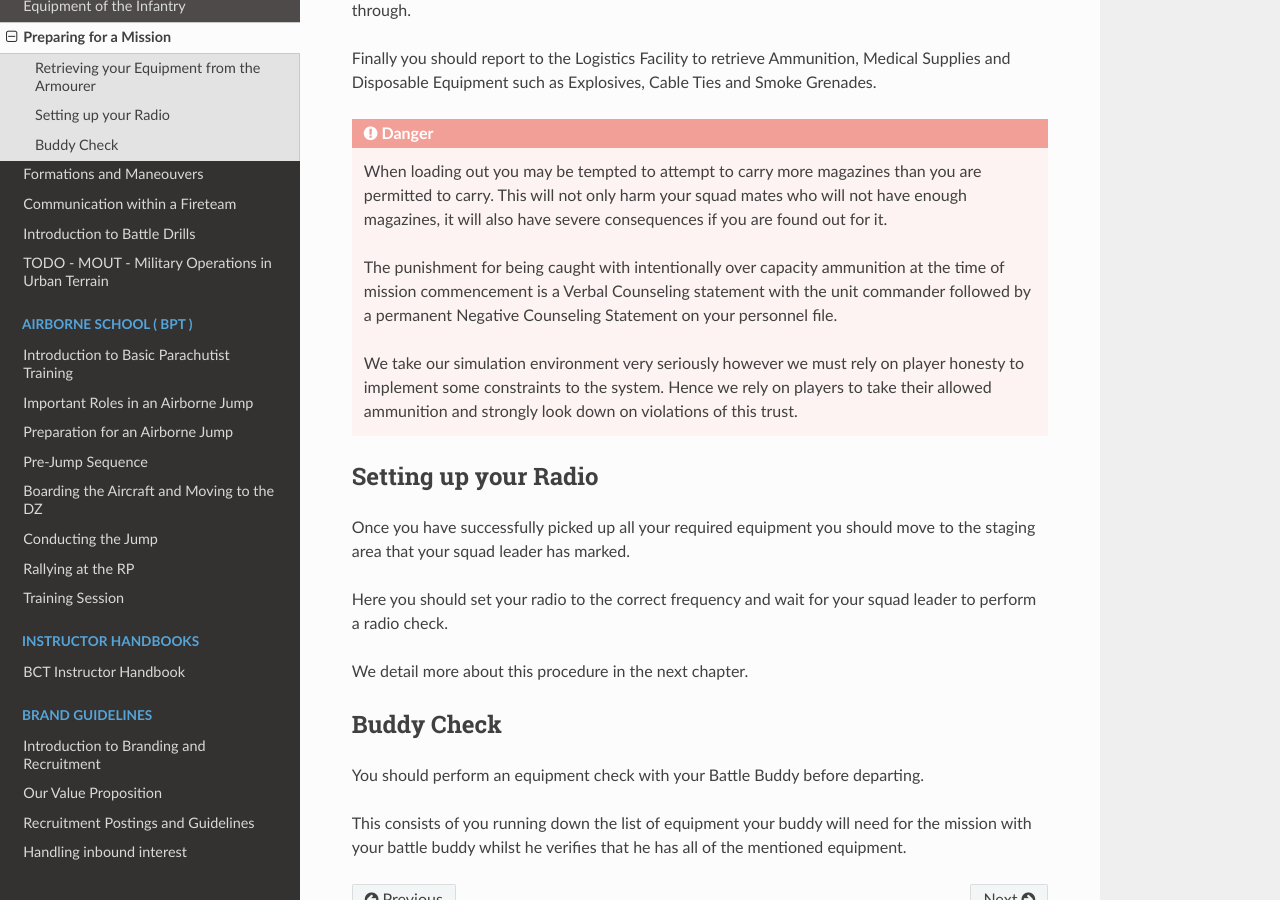
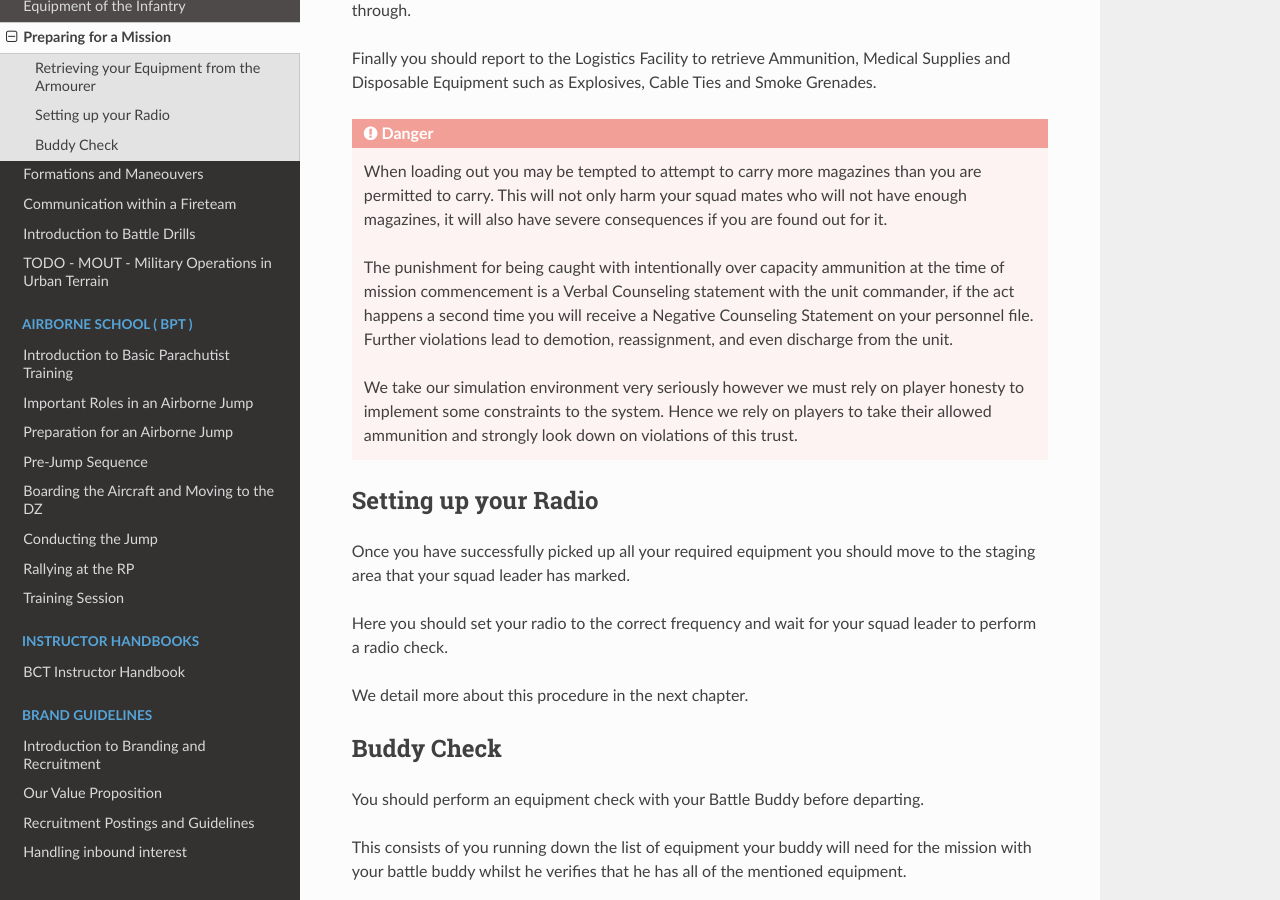
Before and after one commit to 1st-rapid-response-force/Training-Programs, a Sphinx documentation site: the page built from docs/source/ait_11/preparing_for_action.rst, in a window 1280 px wide and 900 px high, scrolled down 553 px. Built offline with Sphinx 7.4.7 and the Read the Docs theme 2.0.0, drawn with Linux system fonts in a browser that asks for light colours; formulas are drawn with MathJax 3.

Commit message:
Update preparing_for_action.rst

```diff
--- a/docs/source/ait_11/preparing_for_action.rst
+++ b/docs/source/ait_11/preparing_for_action.rst
@@ -20,7 +20,7 @@ Finally you should report to the Logistics Facility to retrieve Ammunition, Medi
 
   When loading out you may be tempted to attempt to carry more magazines than you are permitted to carry. This will not only harm your squad mates who will not have enough magazines, it will also have severe consequences if you are found out for it.
 
-  The punishment for being caught with intentionally over capacity ammunition at the time of mission commencement is a Verbal Counseling statement with the unit commander followed by a permanent Negative Counseling Statement on your personnel file.
+  The punishment for being caught with intentionally over capacity ammunition at the time of mission commencement is a Verbal Counseling statement with the unit commander, if the act happens a second time you will receive a Negative Counseling Statement on your personnel file. Further violations lead to demotion, reassignment, and even discharge from the unit.
 
   We take our simulation environment very seriously however we must rely on player honesty to implement some constraints to the system. Hence we rely on players to take their allowed ammunition and strongly look down on violations of this trust.
 
```
